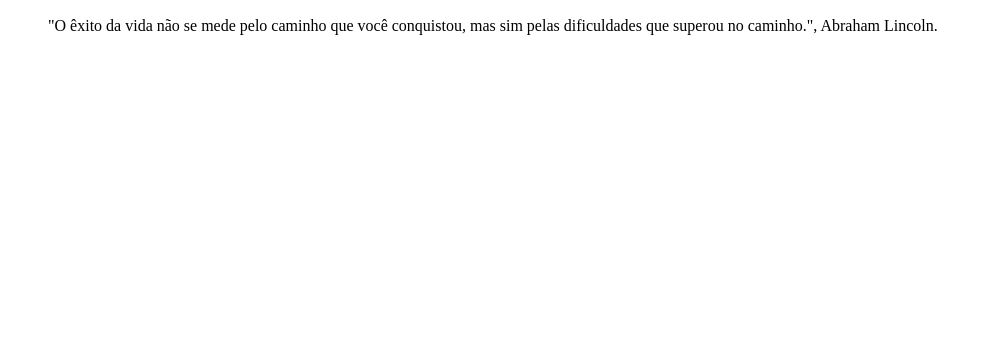
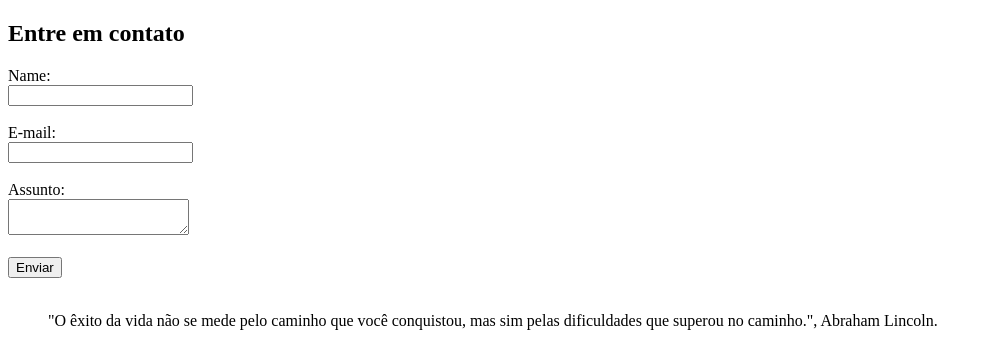
Before and after one commit to wallacymenezes/Pratica-html, a plain HTML site: page second-page.html in a window 1280 px wide. Shown: the part 1144-1490 px from the top of the page, without its empty margins (0-992 px from the left). Before the commit the page ends 1195 px from the top, so only its background shows below. Drawn offline with Linux system fonts and the light colour scheme.

Commit message:
Inclusao de Mapa e Formulário

```diff
--- a/second-page.html
+++ b/second-page.html
@@ -28,6 +28,19 @@
 
     <iframe width="560" height="315" src="https://www.youtube.com/embed/xoYLtvrlsnA?si=vH4mxOYKzRygYDLH" title="YouTube video player" frameborder="0" allow="accelerometer; autoplay; clipboard-write; encrypted-media; gyroscope; picture-in-picture; web-share" referrerpolicy="strict-origin-when-cross-origin" allowfullscreen></iframe>
 
+    <form>
+        <h2>Entre em contato</h2>
+        <label for="name">Name:</label><br>
+        <input type="text" name="name"><br><br>
+        <label for="email">E-mail:</label><br>
+        <input type="text" name="email"><br><br>
+        <label for="mensagem">Assunto: </label><br>
+        <textarea name="mensagem"></textarea><br><br>
+        <button>Enviar</button>
+    </form>
+
+    <br>
+
     <blockquote>"O êxito da vida não se mede pelo caminho que você conquistou, mas sim pelas dificuldades que superou no caminho.", Abraham Lincoln.</blockquote>
 </body>
 </html>
```
Also changed, not shown: index.html (+5 -0 lines).
